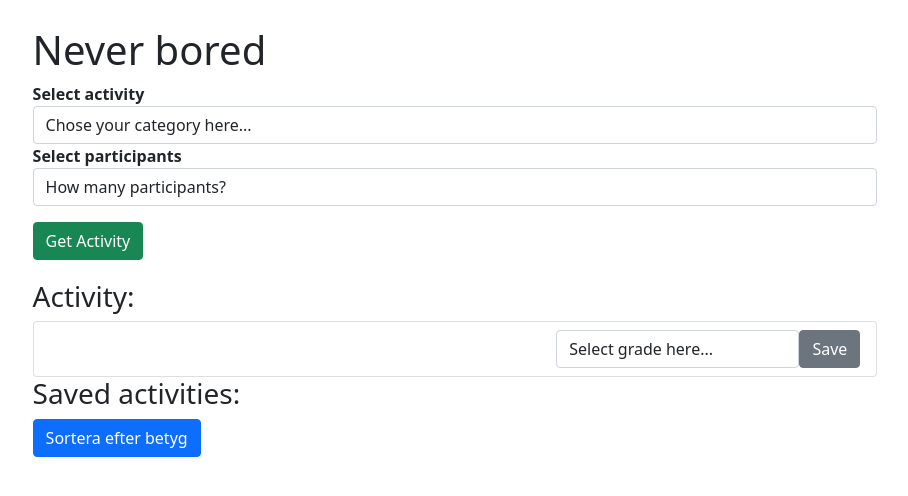
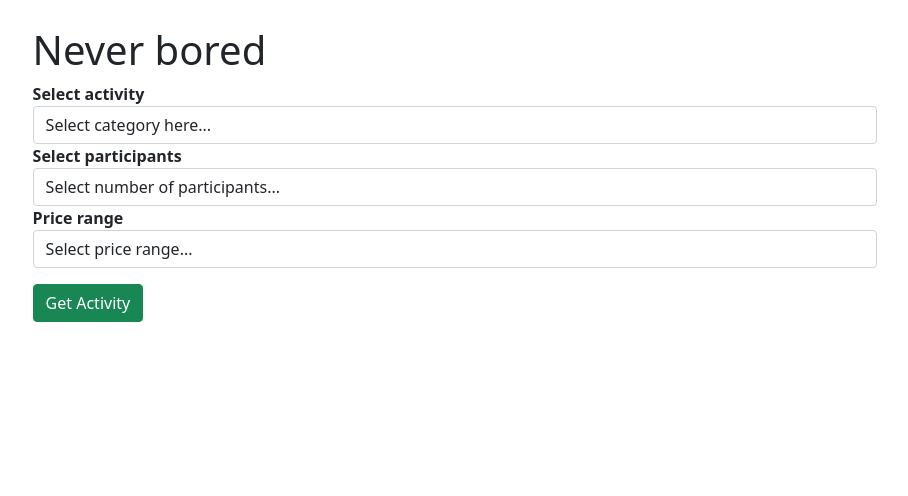
Before and after one commit to moasvennesson/NeverBoredProject, a React (Create React App) app: page / in a window 1280 px wide. Shown: the top 496 px of the page, without its empty margins (185-1093 px from the left). Built offline with nearby package versions, Linux system fonts and the light colour scheme.

Commit message:
Get activity döljs om inget hämtats. Knappen "sort by rating" syns fortfarande. Tester gjorda, som inte fungerar
Co-Authored-By: null <moasvennesson@users.noreply.github.com>
Co-Authored-By: null <EmelieKul@users.noreply.github.com>

```diff
--- a/src/Activities.js
+++ b/src/Activities.js
@@ -1,15 +1,22 @@
 import React, { useRef } from 'react';
+import PeopleIcon from '@material-ui/icons/People';
+import AttachMoney from '@material-ui/icons/AttachMoney';
 
-export default function Activities(props) {
+
+export default  function Activities(props) {
     const inputRefRating = useRef();
-    //console.log(props);
+    console.log(props);
     const activity = props.activity;
     return (
         <li className="list-group-item">
-            {activity[0]}
-            <button id="hej" className="btn btn-secondary float-end" onClick={() => {props.Save_activity(props.activity, inputRefRating)}}>Save</button>
+            <font size="+2">{activity[0]}</font>
+            <br/>
+            <PeopleIcon/> {activity[1]}
+            <br/>
+            <AttachMoney/> {activity[2]}
+            <button className="btn btn-secondary float-end" onClick={() => {props.Save_activity(props.activity, inputRefRating)}}>Save</button>
             <select ref={inputRefRating} type="text" id="ratingform" className="form-control">
-                <option value="0">Select grade here...</option>
+                <option value="0">Select rating</option>
                 <option value="1">1</option>
                 <option value="2">2</option>
                 <option value="3">3</option>
--- a/src/ActivityHandler.js
+++ b/src/ActivityHandler.js
@@ -15,17 +15,41 @@ export default function ActivityHandler() {
     const saved_activities = get_activities_from_local_storage();
     const CategoryRef = useRef();
     const PeopleRef = useRef();
+    const PriceRef = useRef();
+
+
+
+
     // [...activity, { id: uuidv4(), activity: response.data.activity, type: response.data.type }]
 
-    function Get_activity(){
+    function Get_activity(value){
         const category = CategoryRef.current.value
         const people = PeopleRef.current.value
-        Axios.get(`http://www.boredapi.com/api/activity?type=${category}&participants=${people}`).then((response) => {
+        const moneyvar = PriceRef.current.value.split(",")
+        const moneyMin = moneyvar[0];
+        const moneyMax = moneyvar[1];
+
+        Axios.get(`http://www.boredapi.com/api/activity?type=${category}&participants=${people}&minprice=${moneyMin}&maxprice=${moneyMax}`).then((response) => {
            // console.log(category);
-            Set_activity([response.data.activity, response.data.participants])
+        Set_activity([response.data.activity, response.data.participants, response.data.price])
             //console.log(response.data.participants)
         })
     };
+
+    function Show_element() {
+        Get_activity();
+        let x = document.getElementById("toggle_div");
+        if (x.style.display === "none") {
+            x.style.display = "block";
+        }
+    }
+
+    function test() {
+        let x = document.getElementById("toggle_button");
+        if(document.getElementById('items').length >= 1){
+            x.style.display = "block";
+        }
+    }
 
     function get_activities_from_local_storage() {
         console.log("Local_storage körs");
@@ -49,7 +73,7 @@ export default function ActivityHandler() {
 
         localStorage.setItem("activities", JSON.stringify(local_data));
         Set_new_activities(local_data)
-
+        test();
     }
 
     function deleteItem(id) {
@@ -73,14 +97,16 @@ export default function ActivityHandler() {
     function updateItem(id, activity, rating) {
         // Ska uppdatera en item i listan
     }
-
+    // {activity.map(activity => <Activities key={uuidv4()} activity={activity} Save_activity={Save_activity} />)}
+    console.log(activity);
+    console.log(saved_activities);
     return (
         <div className="container">
              <h1>Never bored</h1>
             <section id="buttons">
                 <b>Select activity</b>
                 <select ref={CategoryRef} type="text" className="form-control">
-                    <option value="">Chose your category here...</option>
+                    <option value="">Select category here...</option>
                     <option value="">Random</option>
                     <option value="education">Education</option>
                     <option value="recreational">Recreational</option>
@@ -94,25 +120,34 @@ export default function ActivityHandler() {
                 </select>
                 <b>Select participants</b>
                 <select ref={PeopleRef} type="text" className="form-control">
-                    <option value="">How many participants?</option>
+                    <option value="">Select number of participants...</option>
                     <option value="">Random</option>
-                    <option value="1">1</option>
+                    <option value="1" >1</option>
                     <option value="2">2</option>
                     <option value="3">3</option>
                     <option value="4">4</option>
                     <option value="5">5</option>
                     <option value="8">8</option>
                 </select>
-                <button className="btn btn-success mt-3" onClick={Get_activity}>Get Activity</button>
-                <h3 style={{paddingTop: "20px"}}>Activity:</h3>
-                <ul className="list-group">
-                    <Activities key={uuidv4()} activity={activity} Save_activity={Save_activity} />
+                <b>Price range</b>
+                <select ref={PriceRef} type="text" className="form-control" id="div1">
+                    <option value="0,1">Select price range...</option>
+                    <option value='0,1'>Random</option>
+                    <option value='0,0.1' >Low</option>
+                    <option value='0.11,0.5'>Medium</option>
+                    <option value='0.51,1'>High</option>
+                </select>
+                <button className="btn btn-success mt-3" onClick={Show_element}>Get Activity</button>
+                <div style={{display: "none"}} id="toggle_div">
+                    <h3 style={{paddingTop: "20px"}}>Activity</h3>
+                    <ul className="list-group">
+                        <Activities key={uuidv4()} activity={activity} Save_activity={Save_activity} />
+                    </ul>
+                </div>
+                <ul className="list-group" >
+                    {saved_activities.map(activity => <Saved_activity deleteItem={deleteItem} updateItem={updateItem} activity={activity.activity} rating={activity.rating} id={activity.id} price={activity.price} key={uuidv4()}/>)}
                 </ul>
-                <h3>Saved activities:</h3>
-                <ul className="list-group">
-                    {saved_activities.map(activity => <Saved_activity deleteItem={deleteItem} updateItem={updateItem} activity={activity.activity} rating={activity.rating} id={activity.id} key={uuidv4()}/>)}
-                </ul>
-                <button type="button" className="btn btn-primary" onClick={rating_sort}>Sortera efter betyg</button>
+                <button style={{display: "none"}} id="toggle_button" type="button" className="btn btn-primary" onClick={rating_sort}>Sort by rating</button>
             </section>
         </div>
     )
--- a/src/Saved_activity.js
+++ b/src/Saved_activity.js
@@ -8,6 +8,8 @@ import SentimentSatisfiedAltIcon from '@material-ui/icons/SentimentSatisfiedAltO
 import SentimentVerySatisfiedIcon from '@material-ui/icons/SentimentVerySatisfied';
 import Typography from '@material-ui/core/Typography';
 import Box from '@material-ui/core/Box';
+import PeopleIcon from '@material-ui/icons/People';
+import AttachMoney from '@material-ui/icons/AttachMoney';
 
 const customIcons = {
   1: {
@@ -49,10 +51,12 @@ export default function Saved_activity(props) {
         console.log(object);
         console.log(value);
     }
-
+    //console.log(props.activity);
     return (
-        <li className="list-group-item">
-            {props.activity[0]}. Participants: {props.activity[1]}
+        <>
+            <h3>Saved activities</h3>
+            <li className="list-group-item" id="items">
+                <font size="+2">{props.activity[0]}</font>
                 <button className="btn btn-sm btn-danger float-end" onClick={() => {props.deleteItem(props.id)}}>X</button>
                 <Box component="fieldset" mb={3} borderColor="transparent">
                     <Typography component="legend"></Typography>
@@ -64,6 +68,10 @@ export default function Saved_activity(props) {
                     onChange={checkValueStars}
                     />
                 </Box>
+                <PeopleIcon/> {props.activity[1]}
+                <br/>
+                <AttachMoney/> {props.activity[2]}
             </li>
+        </>
     )
 }
```
Lines whose indentation alone changed are shown as unchanged.
